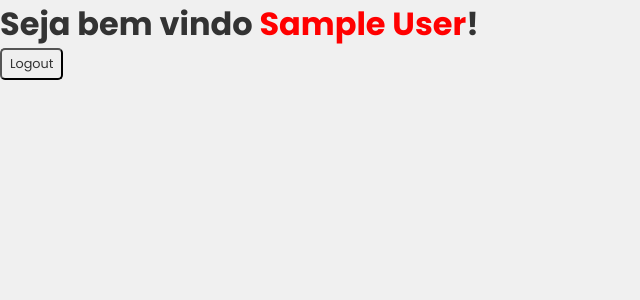
After one commit to vitoivan/login-system-php, a PHP site: page / in a window 1280 px wide. The commit adds this page. Shown: the top 300 px of the page, without its empty margins (0-640 px from the left). Run offline with PHP 8.4, Linux system fonts and the light colour scheme; the visitor is signed in with stand-in values (Sample User, id 1).

Commit message:
feat: adding home page

```diff
--- a/css/reset.css
+++ b/css/reset.css
@@ -5,6 +5,8 @@
     padding: 0;
     box-sizing: border-box;
     font-family: 'Poppins', sans-serif;
+    text-decoration: none;
+    color: #333;
 }
 
 body {
@@ -17,8 +19,13 @@ button {
     font-size: .8rem;
     outline: none;
     border-radius: 5px;
+    cursor: pointer;
 }
 
 input {
     padding: .2rem;
 }
+
+a:hover{
+    text-decoration: underline;
+}
--- a/css/register.css
+++ b/css/styles.css
@@ -28,3 +28,7 @@
     margin-left: auto;
     margin-top: 1rem;
 }
+
+.home h1 > .username {
+    color : red;
+}
--- /dev/null
+++ b/index.php
@@ -0,0 +1,16 @@
+<?php session_start()  ?>
+<?php require('templates/header.php')  ?>
+<?php
+    if (!isset($_SESSION['user_name']))
+    {
+        header ('location: login.php');
+    }
+?>
+<div class="home">
+    <h1>Seja bem vindo <span class='username'>
+        <?php echo $_SESSION['user_name']; ?></span>!
+    </h1>
+    <a href="logout.php"><button type='button'>Logout</button></a>
+</div>
+
+<?php require('templates/footer.php')  ?>
--- /dev/null
+++ b/logout.php
@@ -0,0 +1,4 @@
+<?php
+session_start();
+session_destroy();
+header ('location: login.php');
--- a/templates/header.php
+++ b/templates/header.php
@@ -6,6 +6,6 @@
     <meta name="viewport" content="width=device-width, initial-scale=1.0">
     <title>Login system</title>
     <link rel="stylesheet" href="css/reset.css">
-    <link rel="stylesheet" href="css/register.css">
+    <link rel="stylesheet" href="css/styles.css">
 </head>
 <body>
```
Also changed, not shown: controllers/login_controller.php (+9 -2 lines), models/user_model.php (+6 -2 lines).
